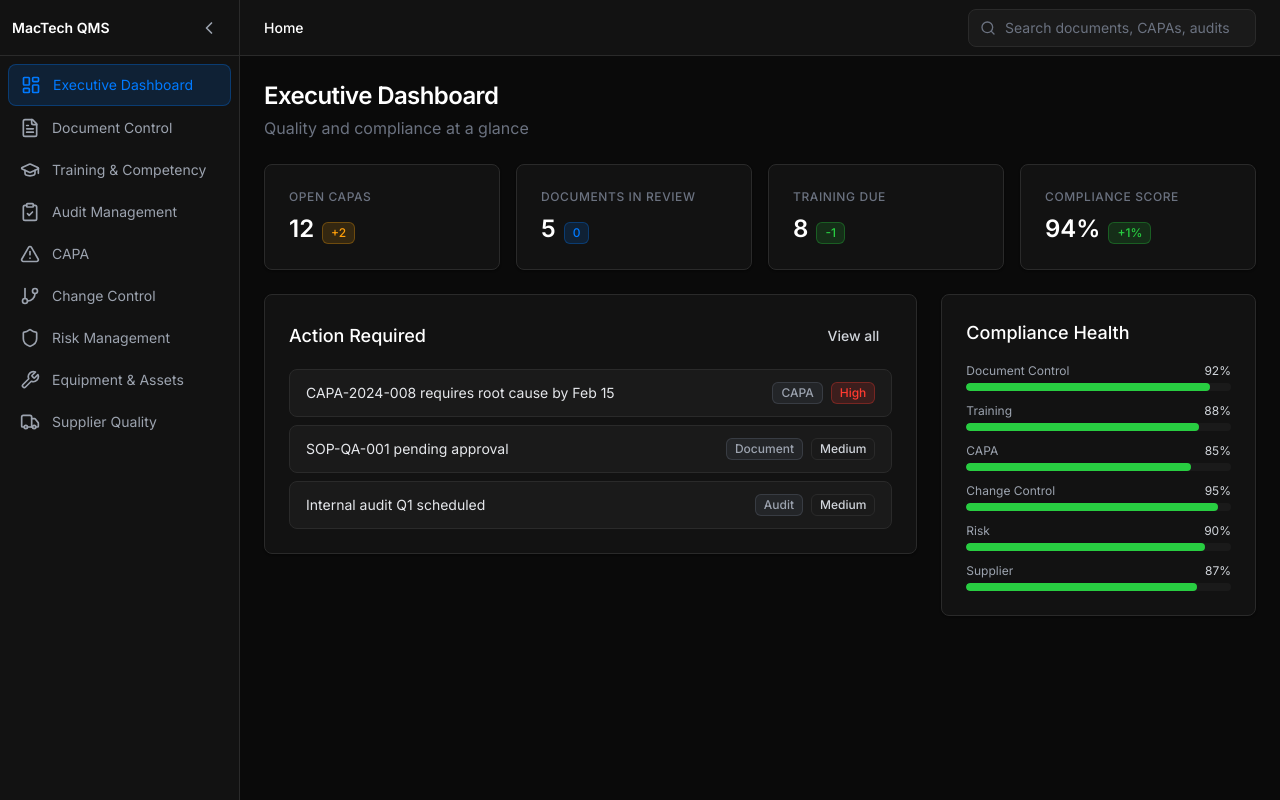
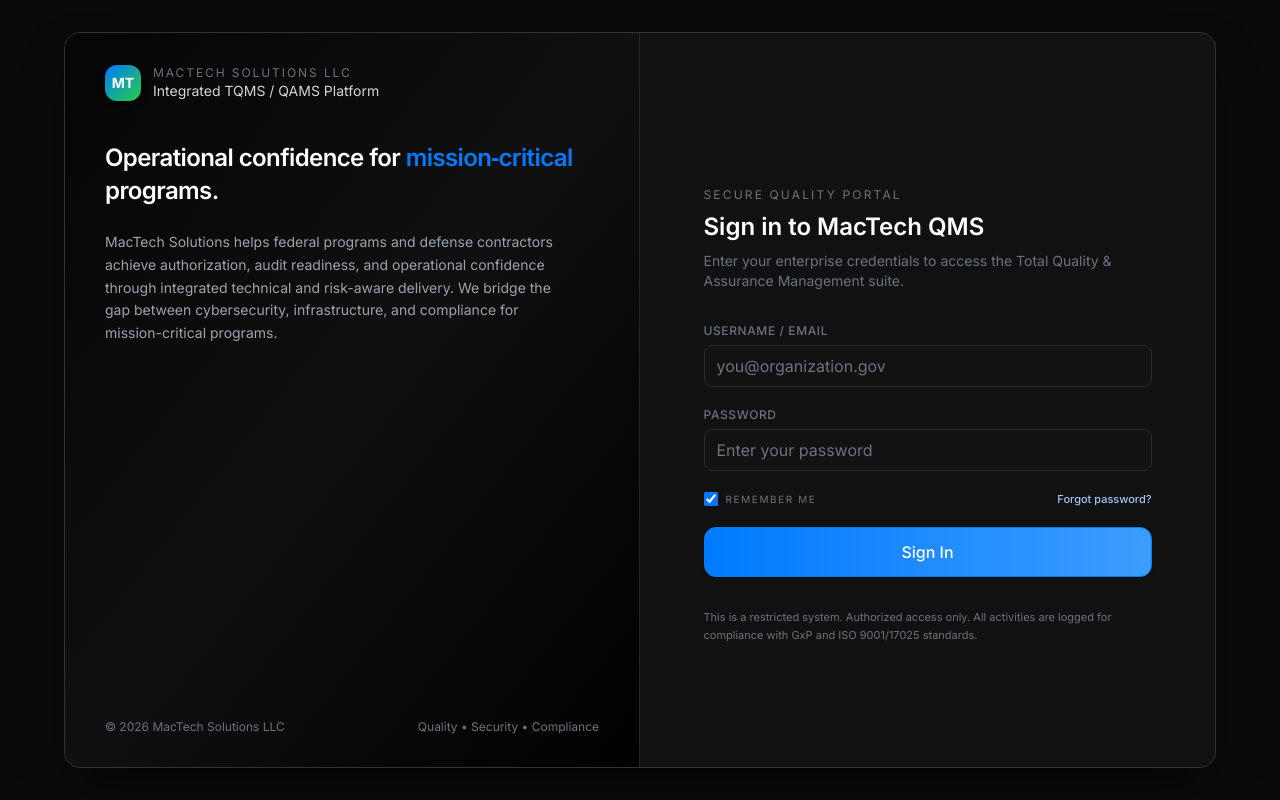
Before and after one commit to bmacdonald417/QMS, a React (Vite) app: page /login in a window 1280 px wide. Before the commit this address led to /. Built offline with nearby package versions, Linux system fonts and the light colour scheme.

Commit message:
Add dark-themed login screen
Co-authored-by: Cursor <cursoragent@cursor.com>

```diff
--- a/package.json
+++ b/package.json
@@ -11,10 +11,12 @@
     "preview": "vite preview"
   },
   "dependencies": {
+    "@hookform/resolvers": "^5.2.2",
     "framer-motion": "^11.11.17",
     "lucide-react": "^0.460.0",
     "react": "^18.3.1",
     "react-dom": "^18.3.1",
+    "react-hook-form": "^7.71.1",
     "react-router-dom": "^6.28.0",
     "zod": "^3.23.8",
     "zustand": "^5.0.11"
--- a/src/App.tsx
+++ b/src/App.tsx
@@ -11,11 +11,13 @@ import {
   EquipmentAssets,
   SupplierQuality,
 } from '@/pages';
+import { LoginScreen } from '@/pages/LoginScreen';
 import { AppProvider } from '@/context/AppContext';
 
 function AppRoutes() {
   return (
     <Routes>
+      <Route path="/login" element={<LoginScreen />} />
       <Route path="/" element={<MainLayout />}>
         <Route index element={<ExecutiveDashboard />} />
         <Route path="documents" element={<DocumentControl />} />
@@ -26,7 +28,7 @@ function AppRoutes() {
         <Route path="risk" element={<RiskManagement />} />
         <Route path="equipment" element={<EquipmentAssets />} />
         <Route path="suppliers" element={<SupplierQuality />} />
-        <Route path="*" element={<Navigate to="/" replace />} />
+        <Route path="*" element={<Navigate to="/login" replace />} />
       </Route>
     </Routes>
   );
--- /dev/null
+++ b/src/pages/LoginScreen.tsx
@@ -0,0 +1,186 @@
+import { motion } from 'framer-motion';
+import { useForm } from 'react-hook-form';
+import { z } from 'zod';
+import { zodResolver } from '@hookform/resolvers/zod';
+import { Input, Button } from '@/components/ui';
+
+const loginSchema = z.object({
+  username: z
+    .string()
+    .min(1, 'Username or email is required')
+    .max(120, 'Too long'),
+  password: z
+    .string()
+    .min(8, 'Password must be at least 8 characters')
+    .max(128, 'Too long'),
+  rememberMe: z.boolean().optional(),
+});
+
+type LoginFormValues = z.infer<typeof loginSchema>;
+
+export function LoginScreen() {
+  return (
+    <div className="min-h-screen bg-[#0A0A0A] text-gray-100 flex items-stretch justify-center px-4 py-8">
+      <motion.div
+        initial={{ opacity: 0, y: 12 }}
+        animate={{ opacity: 1, y: 0 }}
+        transition={{ duration: 0.35, ease: [0.22, 0.61, 0.36, 1] }}
+        className="w-full max-w-6xl flex flex-col md:flex-row overflow-hidden rounded-2xl border border-[#333333] bg-[#121212]/90 shadow-2xl shadow-black/60"
+      >
+        <BrandingPanel />
+        <AuthPanel />
+      </motion.div>
+    </div>
+  );
+}
+
+function BrandingPanel() {
+  return (
+    <div className="relative hidden md:flex md:flex-col md:w-1/2 bg-gradient-to-br from-[#050505] via-[#101010] to-black border-r border-[#262626] px-10 py-8">
+      <div className="flex items-center gap-3">
+        <div className="h-9 w-9 rounded-xl bg-gradient-to-br from-[#007AFF] to-[#28CD41] flex items-center justify-center shadow-depth-md">
+          <span className="text-sm font-bold text-white">MT</span>
+        </div>
+        <div>
+          <p className="text-xs tracking-[0.16em] uppercase text-gray-500">MacTech Solutions LLC</p>
+          <p className="text-sm text-gray-300">Integrated TQMS / QAMS Platform</p>
+        </div>
+      </div>
+
+      <div className="mt-10 space-y-6">
+        <h1 className="text-2xl font-semibold text-white leading-snug">
+          Operational confidence for{' '}
+          <span className="text-[#007AFF]">mission‑critical</span> programs.
+        </h1>
+        <p className="text-sm text-gray-400 max-w-md leading-relaxed">
+          MacTech Solutions helps federal programs and defense contractors achieve authorization,
+          audit readiness, and operational confidence through integrated technical and risk-aware
+          delivery. We bridge the gap between cybersecurity, infrastructure, and compliance for
+          mission-critical programs.
+        </p>
+      </div>
+
+      <div className="mt-auto flex items-center justify-between pt-8 text-xs text-gray-500">
+        <span>© {new Date().getFullYear()} MacTech Solutions LLC</span>
+        <span>Quality • Security • Compliance</span>
+      </div>
+
+      <div className="pointer-events-none absolute inset-0 -z-10 opacity-50">
+        <div className="absolute -right-32 top-10 h-72 w-72 rounded-full bg-[#007AFF]/15 blur-3xl" />
+        <div className="absolute -left-24 bottom-0 h-64 w-64 rounded-full bg-[#28CD41]/12 blur-3xl" />
+      </div>
+    </div>
+  );
+}
+
+function AuthPanel() {
+  return (
+    <div className="w-full md:w-1/2 flex items-center justify-center px-6 py-8 md:px-10 md:py-10">
+      <div className="w-full max-w-md space-y-8">
+        <div className="flex items-center gap-3 md:hidden">
+          <img
+            src="https://www.mactechsolutionsllc.com/_next/image?url=%2Fmactech.png&w=256&q=75"
+            alt="MacTech Solutions"
+            className="h-10 w-auto"
+          />
+          <div>
+            <p className="text-xs tracking-[0.16em] uppercase text-gray-500">MacTech Solutions LLC</p>
+            <p className="text-sm text-gray-300">Integrated TQMS / QAMS Platform</p>
+          </div>
+        </div>
+
+        <div>
+          <p className="text-xs tracking-[0.18em] uppercase text-gray-500 mb-2">
+            Secure Quality Portal
+          </p>
+          <h2 className="text-xl md:text-2xl font-semibold text-white">Sign in to MacTech QMS</h2>
+          <p className="mt-2 text-sm text-gray-500">
+            Enter your enterprise credentials to access the Total Quality & Assurance Management
+            suite.
+          </p>
+        </div>
+
+        <AuthForm />
+
+        <p className="mt-6 text-[11px] leading-relaxed text-gray-500">
+          This is a restricted system. Authorized access only. All activities are logged for
+          compliance with GxP and ISO 9001/17025 standards.
+        </p>
+      </div>
+    </div>
+  );
+}
+
+function AuthForm() {
+  const {
+    register,
+    handleSubmit,
+    formState: { errors, isSubmitting },
+  } = useForm<LoginFormValues>({
+    resolver: zodResolver(loginSchema),
+    defaultValues: {
+      username: '',
+      password: '',
+      rememberMe: true,
+    },
+    mode: 'onChange',
+  });
+
+  const onSubmit = async (values: LoginFormValues) => {
+    // Placeholder: integrate with real auth later.
+    await new Promise((resolve) => setTimeout(resolve, 500));
+    console.log('Login submitted', values);
+  };
+
+  return (
+    <form onSubmit={handleSubmit(onSubmit)} className="space-y-5">
+      <Input
+        label="Username / Email"
+        type="text"
+        autoComplete="username"
+        placeholder="you@organization.gov"
+        error={errors.username?.message}
+        {...register('username')}
+      />
+
+      <Input
+        label="Password"
+        type="password"
+        autoComplete="current-password"
+        placeholder="Enter your password"
+        error={errors.password?.message}
+        {...register('password')}
+      />
+
+      <div className="flex items-center justify-between text-xs text-gray-400">
+        <label className="inline-flex items-center gap-2 cursor-pointer select-none">
+          <input
+            type="checkbox"
+            className="h-3.5 w-3.5 rounded border border-[#333] bg-transparent text-[#007AFF] focus:ring-1 focus:ring-[#007AFF]"
+            defaultChecked
+            {...register('rememberMe')}
+          />
+          <span className="uppercase tracking-[0.16em] text-[10px] text-gray-500">
+            Remember Me
+          </span>
+        </label>
+        <button
+          type="button"
+          className="text-[11px] font-medium text-[#A0C9FF] hover:text-[#C6DDFF] transition-colors"
+        >
+          Forgot password?
+        </button>
+      </div>
+
+      <Button
+        type="submit"
+        variant="primary"
+        size="lg"
+        loading={isSubmitting}
+        className="w-full justify-center rounded-xl bg-gradient-to-r from-[#007AFF] to-[#3D9DFF] hover:from-[#1B7FFF] hover:to-[#51A8FF] shadow-depth-md"
+      >
+        Sign In
+      </Button>
+    </form>
+  );
+}
```
Also changed, not shown: 2 other files (tests, documents, lock files or other folders).
